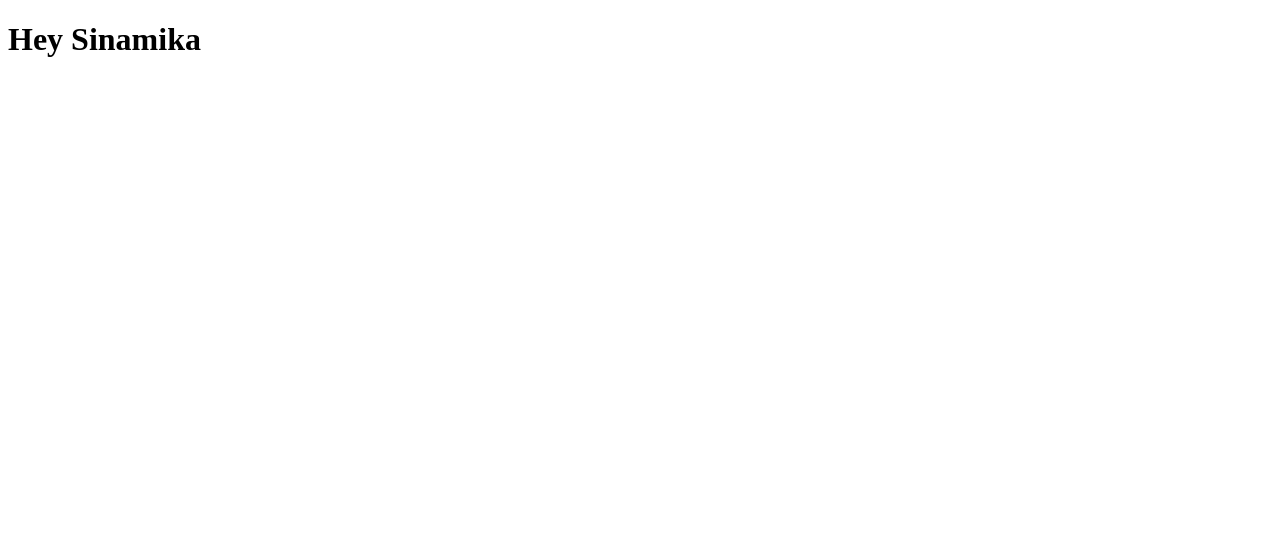
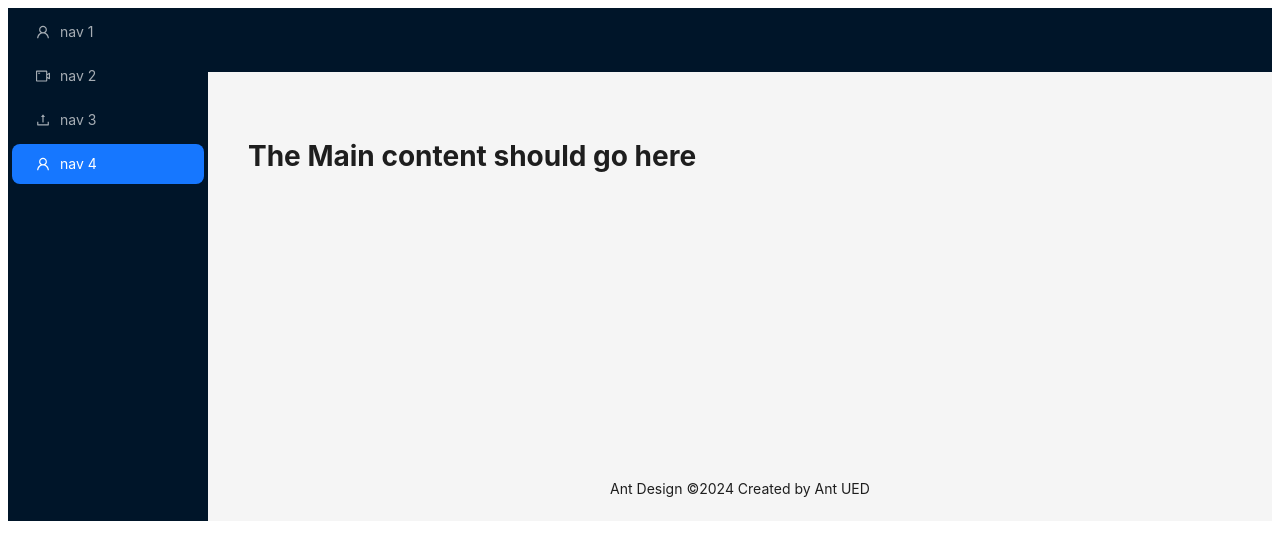
Before and after one commit to baized1245/PH-University-Client, a React (Vite) app: page / in a window 1280 px wide. Shown: the top 560 px of the page. Built offline with nearby package versions, Linux system fonts and the light colour scheme.

Commit message:
module-27.2

```diff
--- a/src/App.tsx
+++ b/src/App.tsx
@@ -1,9 +1,7 @@
+import MainLayout from "./components/layout/MainLayout";
+
 function App() {
-  return (
-    <>
-      <h1>Hey Sinamika</h1>
-    </>
-  );
+  return <MainLayout />;
 }
 
 export default App;
--- a/src/components/layout/MainLayout.tsx
+++ b/src/components/layout/MainLayout.tsx
@@ -1,5 +1,63 @@
+import { Layout, Menu } from "antd";
+import {
+  UploadOutlined,
+  UserOutlined,
+  VideoCameraOutlined,
+} from "@ant-design/icons";
+import { createElement } from "react";
+
+const { Header, Content, Footer, Sider } = Layout;
+
+const items = [
+  UserOutlined,
+  VideoCameraOutlined,
+  UploadOutlined,
+  UserOutlined,
+].map((icon, index) => ({
+  key: String(index + 1),
+  icon: createElement(icon),
+  label: `nav ${index + 1}`,
+}));
+
 const MainLayout = () => {
-  return <div></div>;
+  return (
+    <Layout>
+      <Sider
+        breakpoint="lg"
+        collapsedWidth="0"
+        onBreakpoint={(broken) => {
+          console.log(broken);
+        }}
+        onCollapse={(collapsed, type) => {
+          console.log(collapsed, type);
+        }}
+      >
+        <div className="demo-logo-vertical" />
+        <Menu
+          theme="dark"
+          mode="inline"
+          defaultSelectedKeys={["4"]}
+          items={items}
+        />
+      </Sider>
+      <Layout>
+        <Header style={{ padding: 0 }} />
+        <Content style={{ margin: "24px 16px 0" }}>
+          <div
+            style={{
+              padding: 24,
+              minHeight: 360,
+            }}
+          >
+            <h1>The Main content should go here</h1>
+          </div>
+        </Content>
+        <Footer style={{ textAlign: "center" }}>
+          Ant Design ©{new Date().getFullYear()} Created by Ant UED
+        </Footer>
+      </Layout>
+    </Layout>
+  );
 };
 
 export default MainLayout;
```
Also changed, not shown: src/components/layout/AdminLayout.tsx (added, +9 -0 lines).
